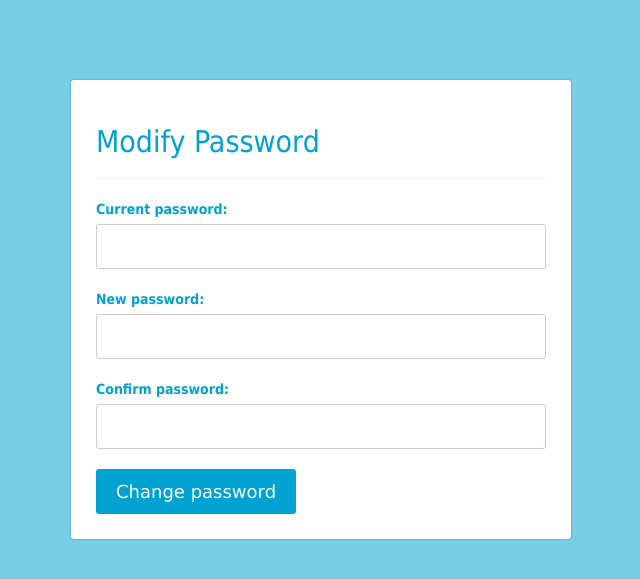
After one commit to rajdivyesh/phpGame, a PHP site: page /passModification.php in a window 1280 px wide. The commit adds this page. Shown: the top 579 px of the page, without its empty margins (319-959 px from the left). Run offline with PHP 8.4, Linux system fonts and the light colour scheme.

Commit message:
PassWordModification CSS Added

```diff
--- /dev/null
+++ b/passModification.php
@@ -0,0 +1,78 @@
+<?php
+
+// Check if the form has been submitted
+if ($_SERVER["REQUEST_METHOD"] == "POST") {
+    // Collect form data
+    $current_password = $_POST["current_password"];
+    $new_password = $_POST["new_password"];
+    $confirm_password = $_POST["confirm_password"];
+
+    // Validate form data
+    $errors = array();
+    if (empty($current_password)) {
+        $errors[] = "Current password is required";
+    }
+    if (empty($new_password)) {
+        $errors[] = "New password is required";
+    }
+    if (empty($confirm_password)) {
+        $errors[] = "Confirm password is required";
+    }
+    if ($new_password != $confirm_password) {
+        $errors[] = "New password and confirm password must match";
+    }
+
+    // If there are no errors, update the password in the database
+    if (empty($errors)) {
+        // Here you would typically write code to update the password in your database
+        // If the password was successfully updated, redirect the user to a confirmation page
+        header("Location: passwordModified.php");
+        exit;
+    }
+}
+
+?>
+
+<!-- HTML code for the password modification form -->
+<!DOCTYPE html PUBLIC "-//W3C//DTD XHTML 1.0 Transitional//EN" "http://www.w3.org/TR/xhtml1/DTD/xhtml1-transitional.dtd">
+<html xmlns="http://www.w3.org/1999/xhtml">
+<head>
+<meta http-equiv="Content-Type" content="text/html; charset=utf-8" />
+<title>Forgot Password</title>
+<link rel="stylesheet" href="https://cdn.jsdelivr.net/npm/bootstrap@3.4.1/dist/css/bootstrap.min.css" integrity="sha384-HSMxcRTRxnN+Bdg0JdbxYKrThecOKuH5zCYotlSAcp1+c8xmyTe9GYg1l9a69psu" crossorigin="anonymous">
+<link rel="stylesheet" href="style.css" type="text/css"  />
+</head>
+<body>
+<div class="container">
+    <div class="password-modification"
+        <form method="post" action="<?php echo htmlspecialchars($_SERVER["PHP_SELF"]); ?>">
+        <h2>Modify Password</h2><hr />
+            <label for="current_password">Current password:</label>
+            <input type="password" name="current_password" id="current_password">
+
+            <label for="new_password">New password:</label>
+            <input type="password" name="new_password" id="new_password">
+
+            <label for="confirm_password">Confirm password:</label>
+            <input type="password" name="confirm_password" id="confirm_password">
+
+            <button type="submit">Change password</button>
+        </form>
+    </div>
+    </div>
+    <?php
+    // If there are errors, display them to the user
+    if (!empty($errors)) {
+        echo "<ul>";
+        foreach ($errors as $error) {
+            echo "<li>" . $error . "</li>";
+        }
+        echo "</ul>";
+    }
+
+    ?>
+<script src="https://code.jquery.com/jquery-1.12.4.min.js" integrity="sha384-nvAa0+6Qg9clwYCGGPpDQLVpLNn0fRaROjHqs13t4Ggj3Ez50XnGQqc/r8MhnRDZ" crossorigin="anonymous"></script>
+<!-- Include all compiled plugins (below), or include individual files as needed -->
+<script src="https://cdn.jsdelivr.net/npm/bootstrap@3.4.1/dist/js/bootstrap.min.js" integrity="sha384-aJ21OjlMXNL5UyIl/XNwTMqvzeRMZH2w8c5cRVpzpU8Y5bApTppSuUkhZXN0VxHd" crossorigin="anonymous"></script>
+</body>
+</html>
--- a/style.css
+++ b/style.css
@@ -111,3 +111,48 @@ a
 .forgot-password a:hover {
   text-decoration: underline;
 }
+
+
+
+
+
+/* password modification */
+.password-modification {
+        width: 500px;
+        margin: 0 auto;
+        background: #fff;
+        padding: 25px;
+        box-shadow: 0px 0px 2px rgba(0, 0, 0, 0.4);
+        border-radius: 3px;
+        font-family: Tahoma, Geneva, sans-serif;
+      }
+
+      .password-modification label {
+        display: block;
+        margin-bottom: 5px;
+        color: #00a2d1;
+      }
+
+      .password-modification input[type="password"] {
+        width: 100%;
+        padding: 10px;
+        margin-bottom: 20px;
+        border: 1px solid #ccc;
+        border-radius: 3px;
+        font-size: 16px;
+        color: #333;
+      }
+
+      .password-modification button[type="submit"] {
+        background-color: #00a2d1;
+        color: #fff;
+        border: none;
+        padding: 10px 20px;
+        font-size: 18px;
+        border-radius: 3px;
+        cursor: pointer;
+      }
+
+      .password-modification button[type="submit"]:hover {
+        background-color: #0092bf;
+      }
```
